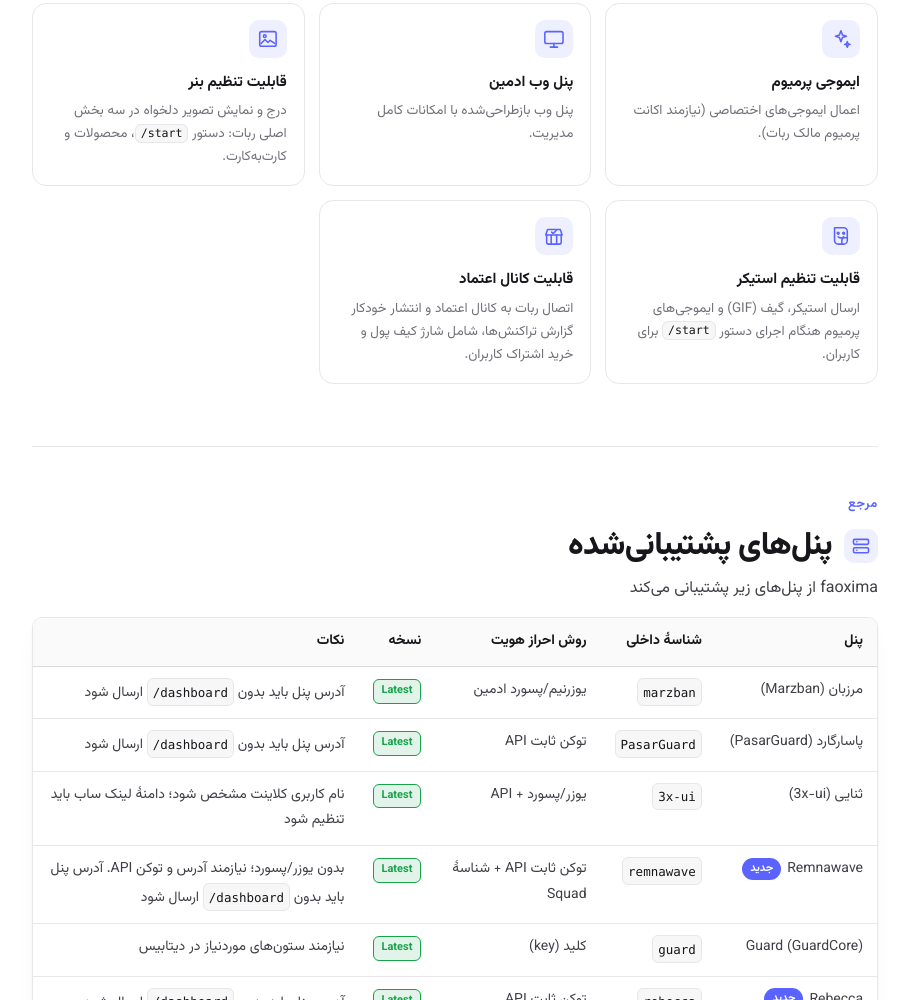
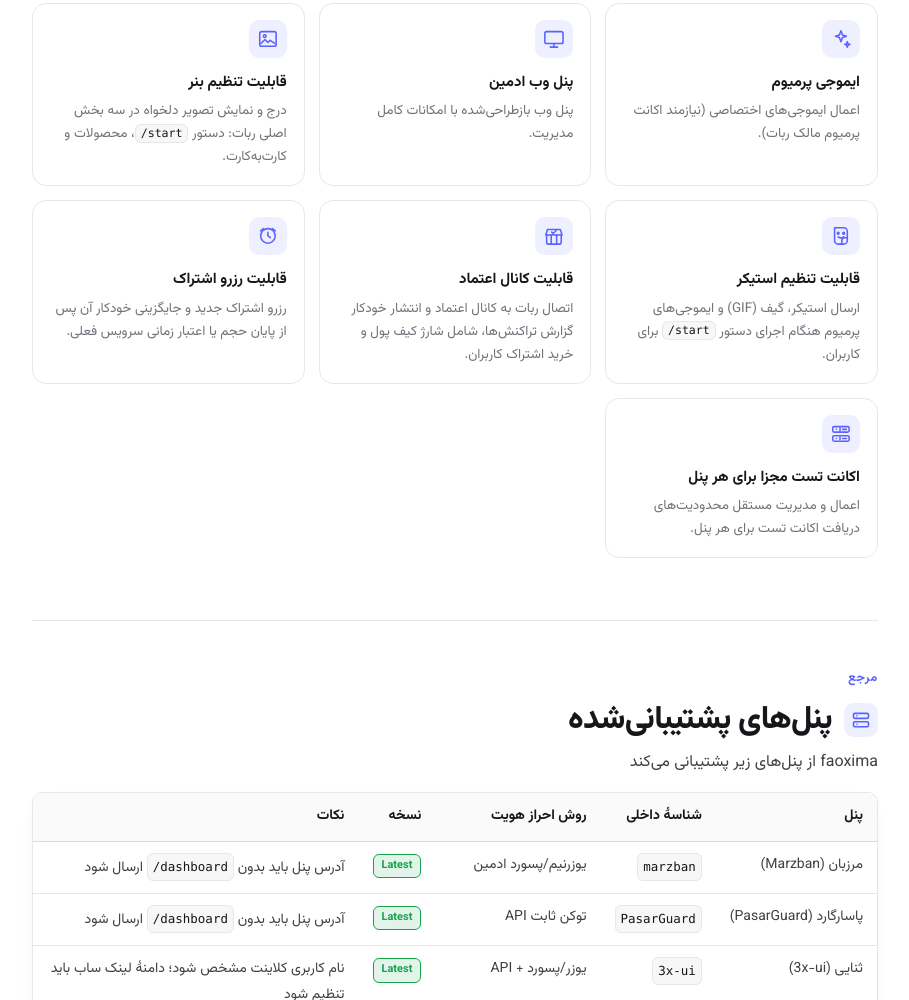
Before and after one commit to Mmd-Amir/faoxima-docs, a plain HTML site: page index.html in a window 1280 px wide. Shown: the part 2619-3619 px from the top of the page, without its empty margins (52-961 px from the left). Drawn offline with Linux system fonts and the light colour scheme.

Commit message:
Update index.html

```diff
--- a/index.html
+++ b/index.html
@@ -532,6 +532,8 @@
           <div class="card"><div class="ico"><svg class="icon" viewBox="0 0 24 24" aria-hidden="true"><rect x="3" y="4" width="18" height="16" rx="2"/><circle cx="8.5" cy="9" r="1.5"/><path d="m4.5 17 4.3-4.3 3.2 3.2 2.4-2.4 5.1 3.5"/></svg></div><h4>قابلیت تنظیم بنر</h4><p>درج و نمایش تصویر دلخواه در سه بخش اصلی ربات: دستور <code class="inl">/start</code>، محصولات و کارت‌به‌کارت.</p></div>
           <div class="card"><div class="ico"><svg class="icon" viewBox="0 0 24 24" aria-hidden="true"><path d="M5 3h10a4 4 0 0 1 4 4v10a4 4 0 0 1-4 4H9a4 4 0 0 1-4-4z"/><path d="M19 14h-3a3 3 0 0 0-3 3v4"/><circle cx="9" cy="9" r="1"/><circle cx="15" cy="9" r="1"/><path d="M9 13c1.7 1.3 4.3 1.3 6 0"/></svg></div><h4>قابلیت تنظیم استیکر</h4><p>ارسال استیکر، گیف (GIF) و ایموجی‌های پرمیوم هنگام اجرای دستور <code class="inl">/start</code> برای کاربران.</p></div>
           <div class="card"><div class="ico"><svg class="icon" viewBox="0 0 24 24" aria-hidden="true"><path d="M4 11v8a2 2 0 0 0 2 2h12a2 2 0 0 0 2-2v-8"/><path d="M3 11h18L19 5H5z"/><path d="M9 11v10M15 11v10"/><path d="m9.5 7.8 1.6 1.6 3.4-3.4"/></svg></div><h4>قابلیت کانال اعتماد</h4><p>اتصال ربات به کانال اعتماد و انتشار خودکار گزارش تراکنش‌ها، شامل شارژ کیف پول و خرید اشتراک کاربران.</p></div>
+          <div class="card"><div class="ico"><svg class="icon" viewBox="0 0 24 24" aria-hidden="true"><circle cx="12" cy="12" r="8"/><path d="M12 8v4l2.7 1.8"/><path d="M7 3.8 4 6.5M17 3.8l3 2.7"/></svg></div><h4>قابلیت رزرو اشتراک</h4><p>رزرو اشتراک جدید و جایگزینی خودکار آن پس از پایان حجم یا اعتبار زمانی سرویس فعلی.</p></div>
+          <div class="card"><div class="ico"><svg class="icon" viewBox="0 0 24 24" aria-hidden="true"><rect x="3" y="4" width="18" height="6" rx="1.5"/><rect x="3" y="14" width="18" height="6" rx="1.5"/><path d="M7 7h.01M7 17h.01M14 7h4M14 17h4"/><path d="M11 5.5v3M11 15.5v3"/></svg></div><h4>اکانت تست مجزا برای هر پنل</h4><p>اعمال و مدیریت مستقل محدودیت‌های دریافت اکانت تست برای هر پنل.</p></div>
         </div>
       </section>
 
```
